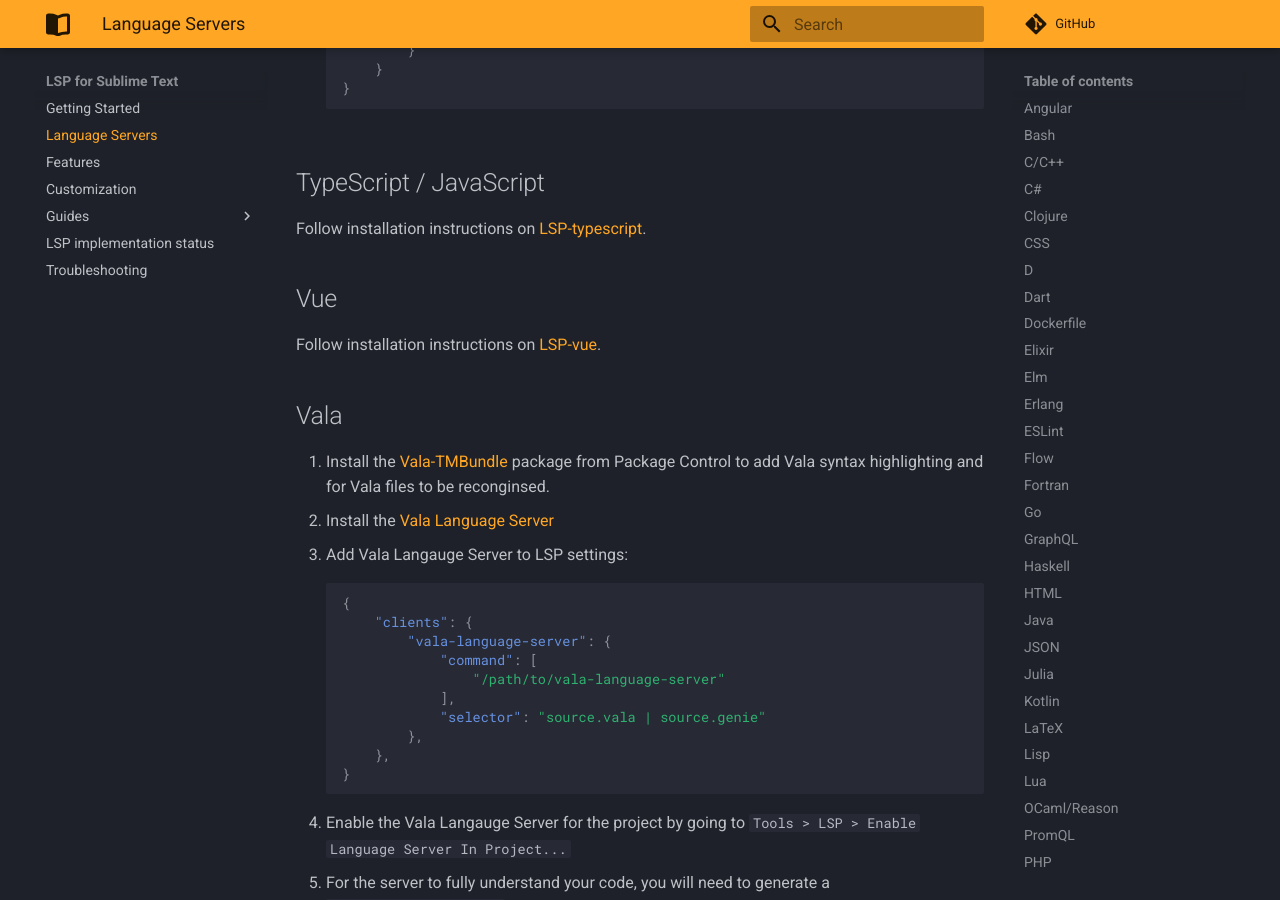
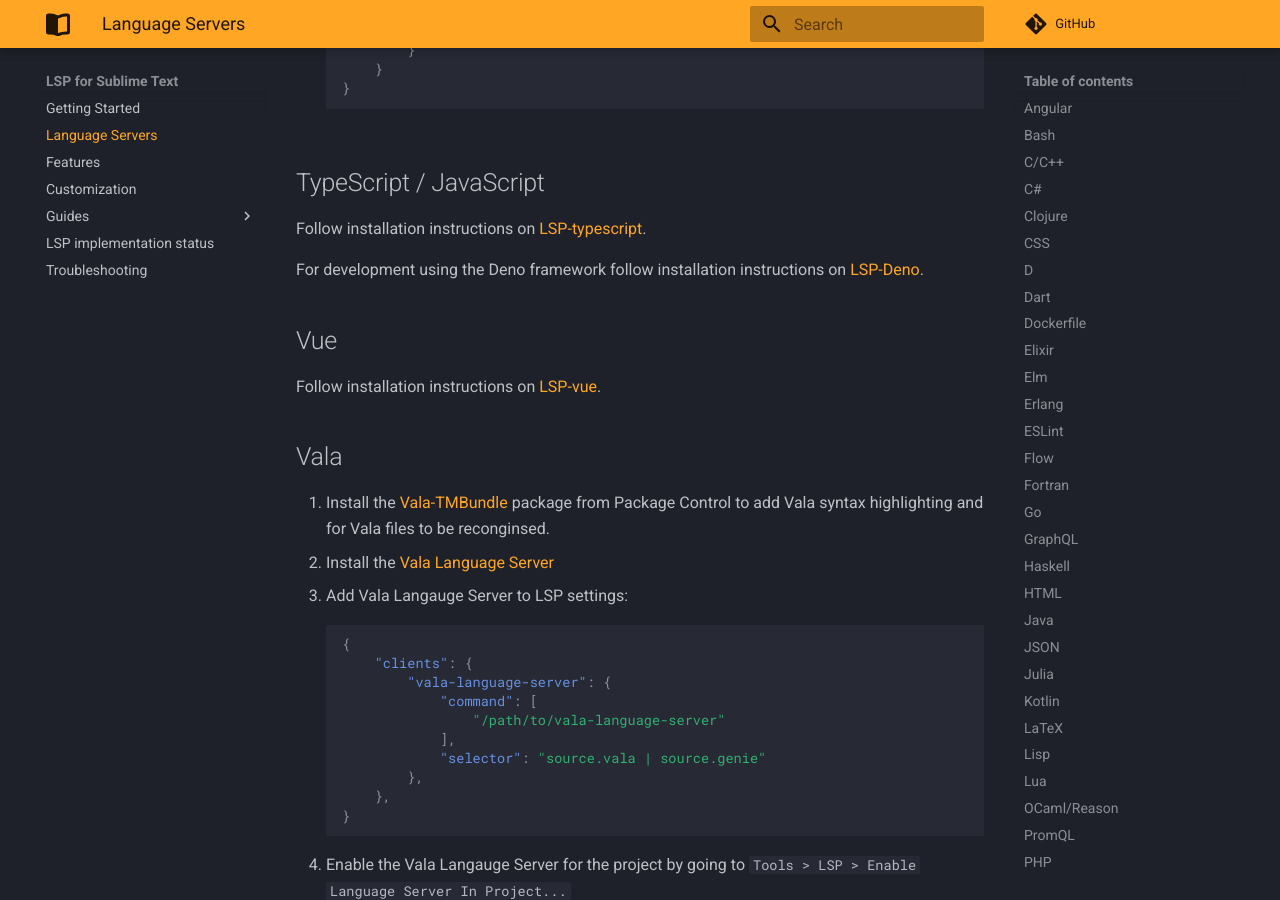
Before and after one commit to sublimelsp/LSP, an MkDocs documentation site: the page built from docs/src/language_servers.md, in a window 1280 px wide and 900 px high, scrolled down 12493 px. Built offline with MkDocs 1.6.1 and Material for MkDocs 9.7.7, drawn with Linux system fonts in a browser that asks for light colours; comment, search, counter and statistics services are not loaded.

Commit message:
Mention deno in docs (#1736)
Co-authored-by: Rafał Chłodnicki <rchl2k@gmail.com>=

```diff
--- a/docs/src/language_servers.md
+++ b/docs/src/language_servers.md
@@ -511,6 +511,8 @@
 
 Follow installation instructions on [LSP-typescript](https://github.com/sublimelsp/LSP-typescript).
 
+For development using the Deno framework follow installation instructions on [LSP-Deno](https://github.com/sublimelsp/LSP-Deno).
+
 ## Vue
 
 Follow installation instructions on [LSP-vue](https://github.com/sublimelsp/LSP-vue).
```
